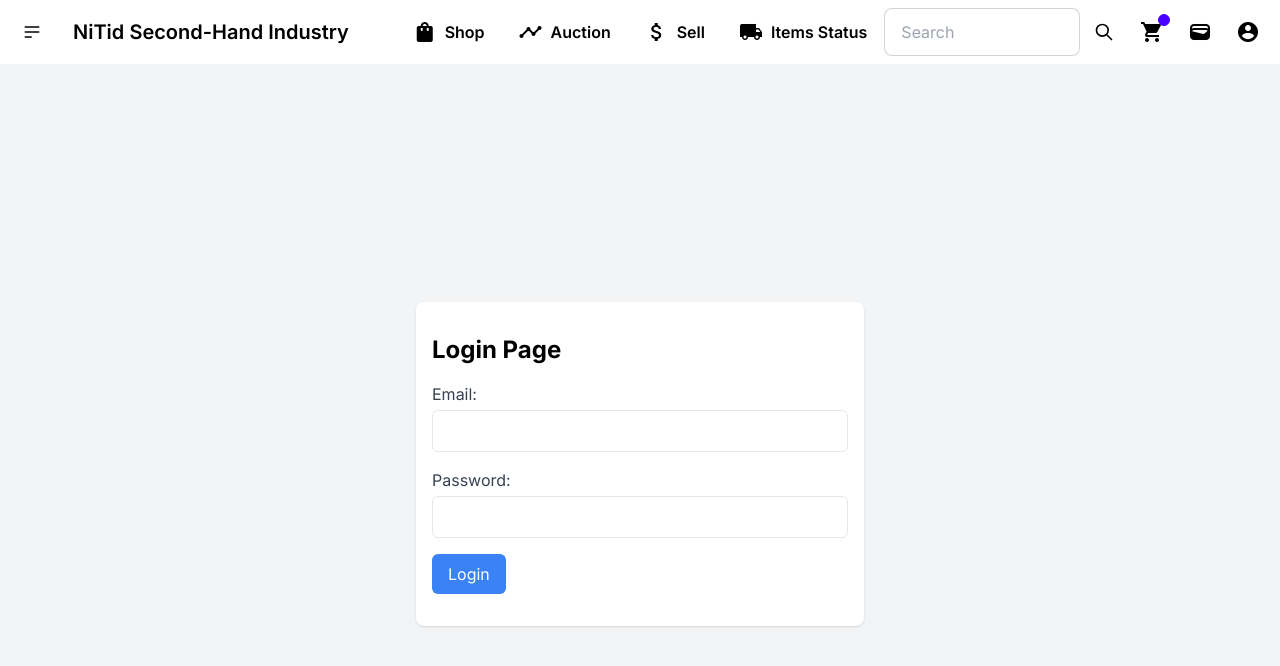
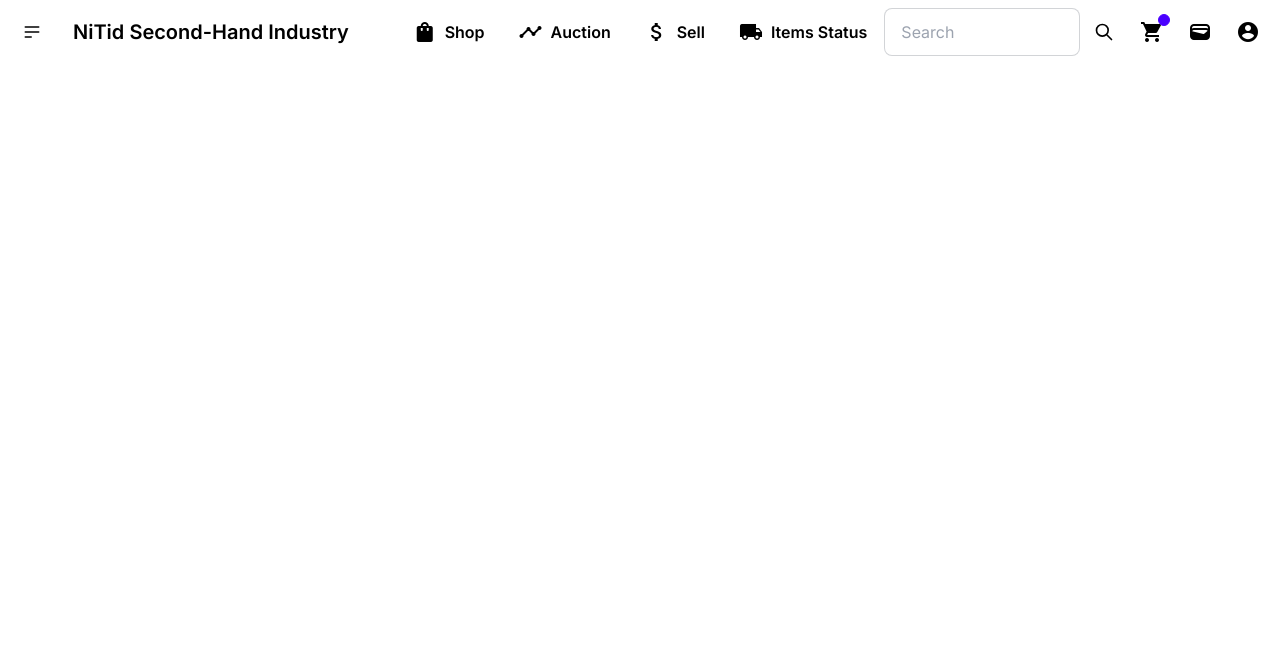
Before and after one commit to FrozeNxSouL/SE-Project, a Next.js app: page /login in a window 1280 px wide. Shown: the top 666 px of the page. Built offline with nearby package versions, Linux system fonts and the light colour scheme.

Commit message:
create new branch

```diff
--- a/src/app/auction/page.tsx
+++ b/src/app/auction/page.tsx
@@ -1,4 +1,3 @@
-
 export default function auction() {
     return (
       <div>auctionpage</div>
--- a/src/app/login/page.tsx
+++ b/src/app/login/page.tsx
@@ -1,66 +1,13 @@
-"use client"
-import { useRouter } from 'next/navigation';
-import { useState } from 'react';
+async function name(formData: FormData) {
+    "use server"
+}
+import React from 'react';
+import prisma from '@/lib/db/prisma';
+
+
 export default function login() {
-    const [email, setEmail] = useState('');
-    const [password, setPassword] = useState('');
-    const [error, setError] = useState('');
 
-    const handleLogin = async (e: React.FormEvent) => {
-        e.preventDefault();
-        if (email === 'admin' && password === 'admin') {
-            // router.push('/payment');
-        } else {
-            setError('Invalid email or password');
-        }
-    };
-
-    // return (
-    //     <div>
-    //         <h1>Login Page</h1>
-    //         <form onSubmit={handleLogin}>
-    //             <div>
-    //                 <label>Email:</label>
-    //                 <input type="text" value={email} onChange={(e) => setEmail(e.target.value)} />
-    //             </div>
-    //             <div>
-    //                 <label>Password:</label>
-    //                 <input type="password" value={password} onChange={(e) => setPassword(e.target.value)} />
-    //             </div>
-    //             <button type="submit">Login</button>
-    //         </form>
-    //         {error && <p>{error}</p>}
-    //     </div>
-    // );
     return (
-        <div className="min-h-screen flex items-center justify-center bg-gray-100">
-            <div className="max-w-md w-full px-4 py-8 bg-white shadow rounded-lg">
-                <h1 className="text-2xl font-bold mb-4">Login Page</h1>
-                <form onSubmit={handleLogin}>
-                    <div className="mb-4">
-                        <label htmlFor="email" className="block text-gray-700">Email:</label>
-                        <input
-                            type="text"
-                            id="email"
-                            value={email}
-                            onChange={(e) => setEmail(e.target.value)}
-                            className="mt-1 p-2 border rounded-md w-full"
-                        />
-                    </div>
-                    <div className="mb-4">
-                        <label htmlFor="password" className="block text-gray-700">Password:</label>
-                        <input
-                            type="password"
-                            id="password"
-                            value={password}
-                            onChange={(e) => setPassword(e.target.value)}
-                            className="mt-1 p-2 border rounded-md w-full"
-                        />
-                    </div>
-                    <button type="submit" className="bg-blue-500 text-white px-4 py-2 rounded-md hover:bg-blue-600 transition-colors duration-300">Login</button>
-                </form>
-                {error && <p className="text-red-500 mt-2">{error}</p>}
-            </div>
-        </div>
+        <></>
     );
 }
```
